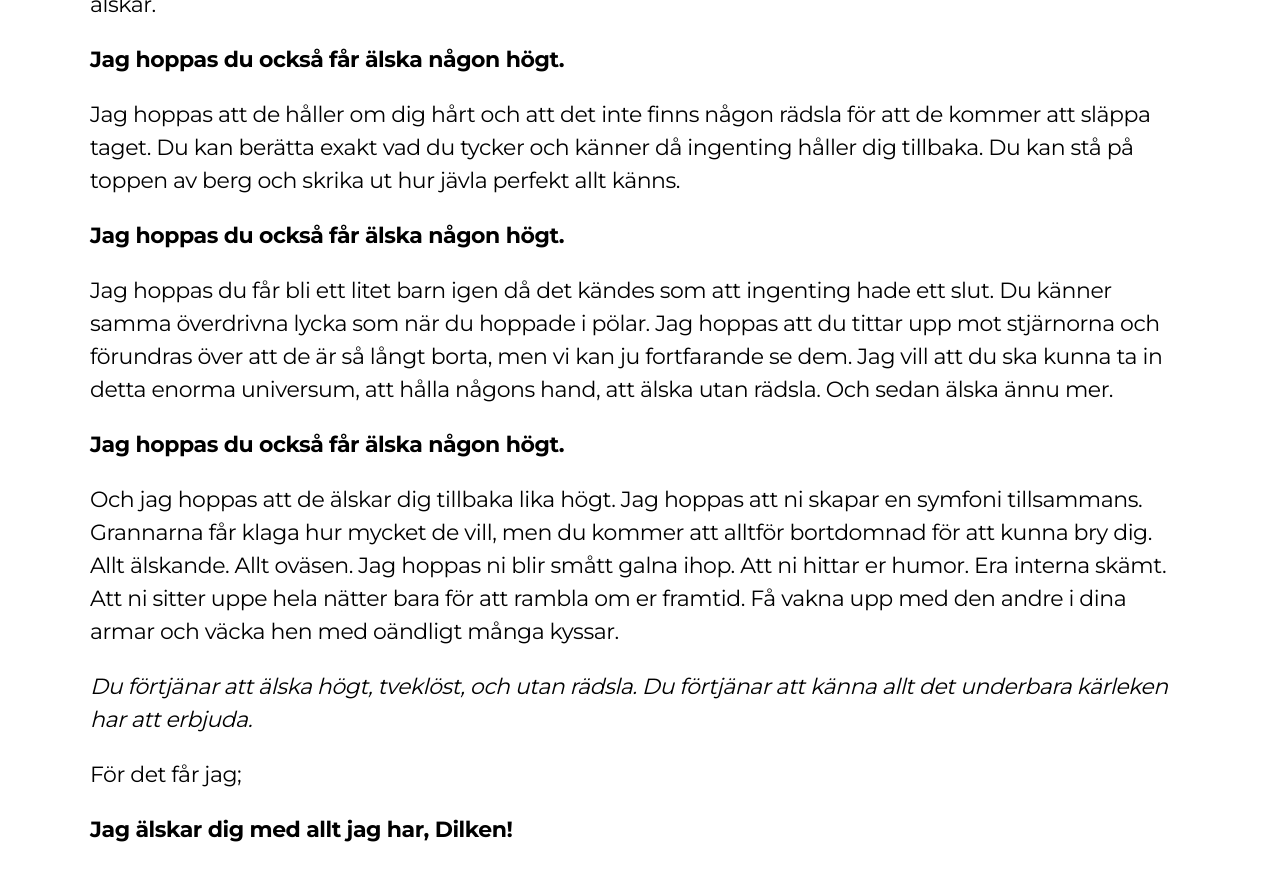
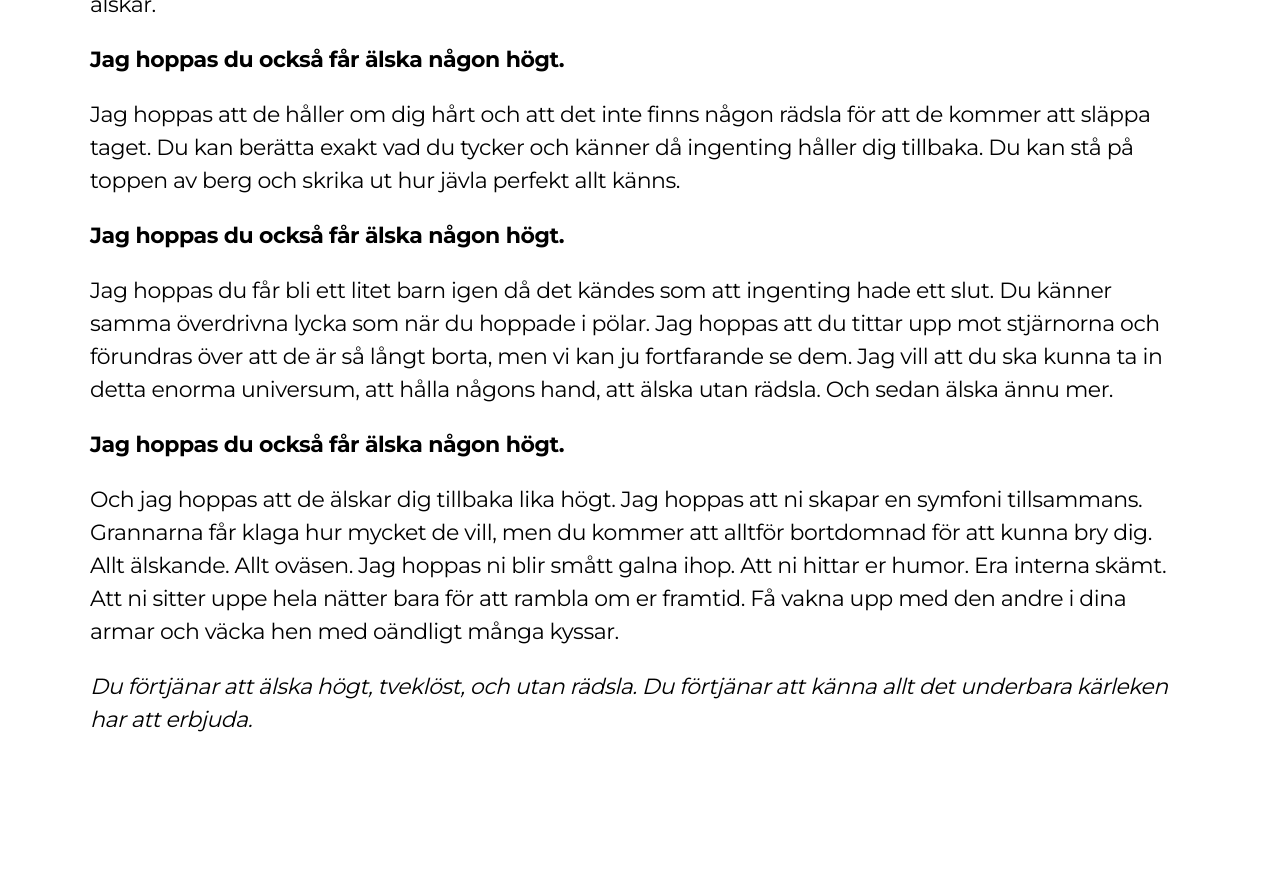
Before and after one commit to johnie/johnie.github.com, a Jekyll site: the page built from _posts/2016-07-30-jag-hoppas-du-ocksa-far-alska-nagon-hogt.md, in a window 1280 px wide and 900 px high, scrolled down 769 px. Shown: the top 881 px of the window. Built offline with Jekyll 4.4.1, drawn with Linux system fonts in a browser that asks for light colours; comment, search, counter and statistics services are not loaded; after the commit the page ends 1559 px from its top, so only the background shows below that.

Commit message:
Minor update

```diff
--- a/_posts/2016-07-30-jag-hoppas-du-ocksa-far-alska-nagon-hogt.md
+++ b/_posts/2016-07-30-jag-hoppas-du-ocksa-far-alska-nagon-hogt.md
@@ -25,7 +25,3 @@ Och jag hoppas att de älskar dig tillbaka lika högt. Jag hoppas att ni skapar
 Jag hoppas ni blir smått galna ihop. Att ni hittar er humor. Era interna skämt. Att ni sitter uppe hela nätter bara för att rambla om er framtid. Få vakna upp med den andre i dina armar och väcka hen med oändligt många kyssar.
 
 *Du förtjänar att älska högt, tveklöst, och utan rädsla. Du förtjänar att känna allt det underbara kärleken har att erbjuda.*
-
-För det får jag;
-
-**Jag älskar dig med allt jag har, Dilken!**
```
